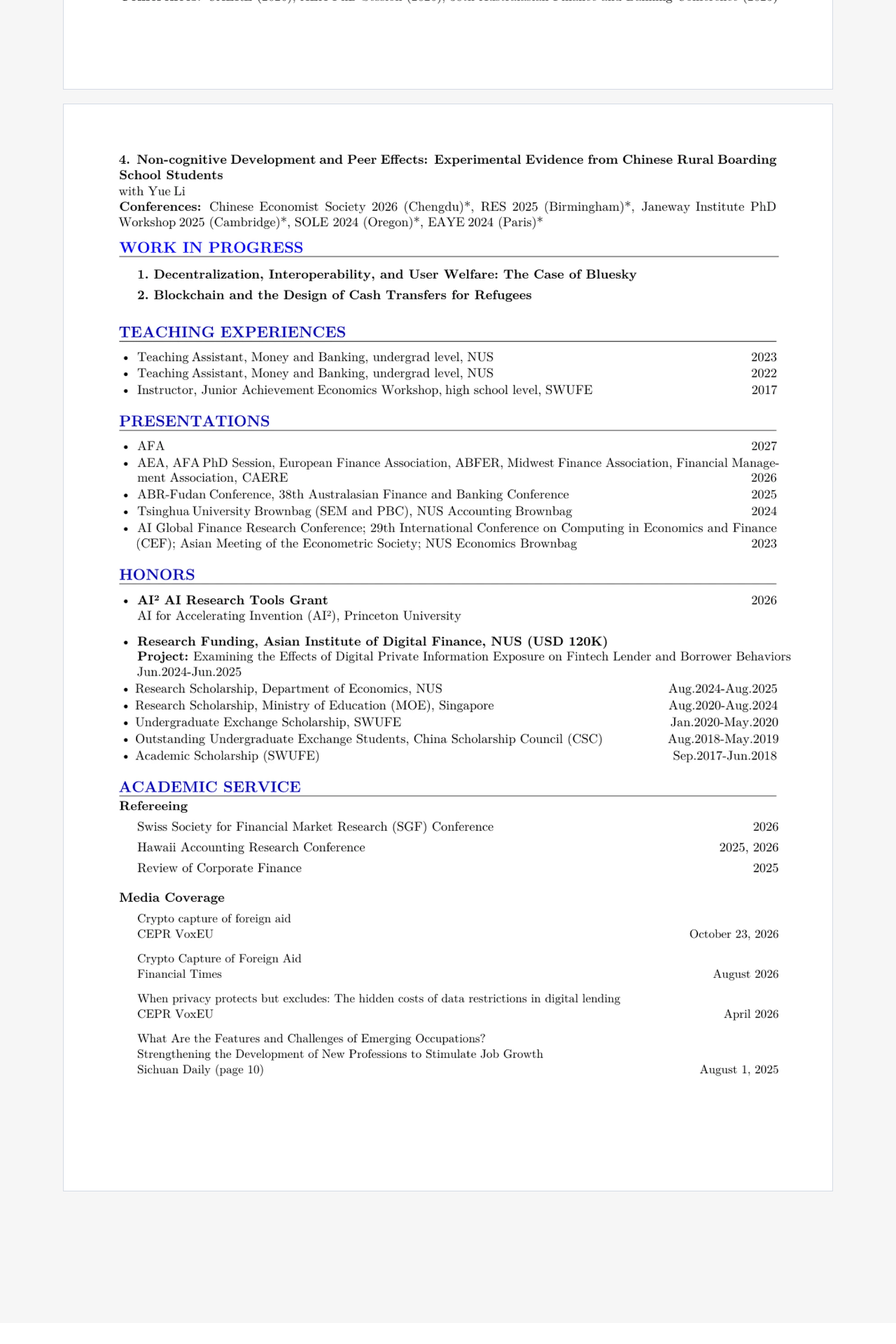
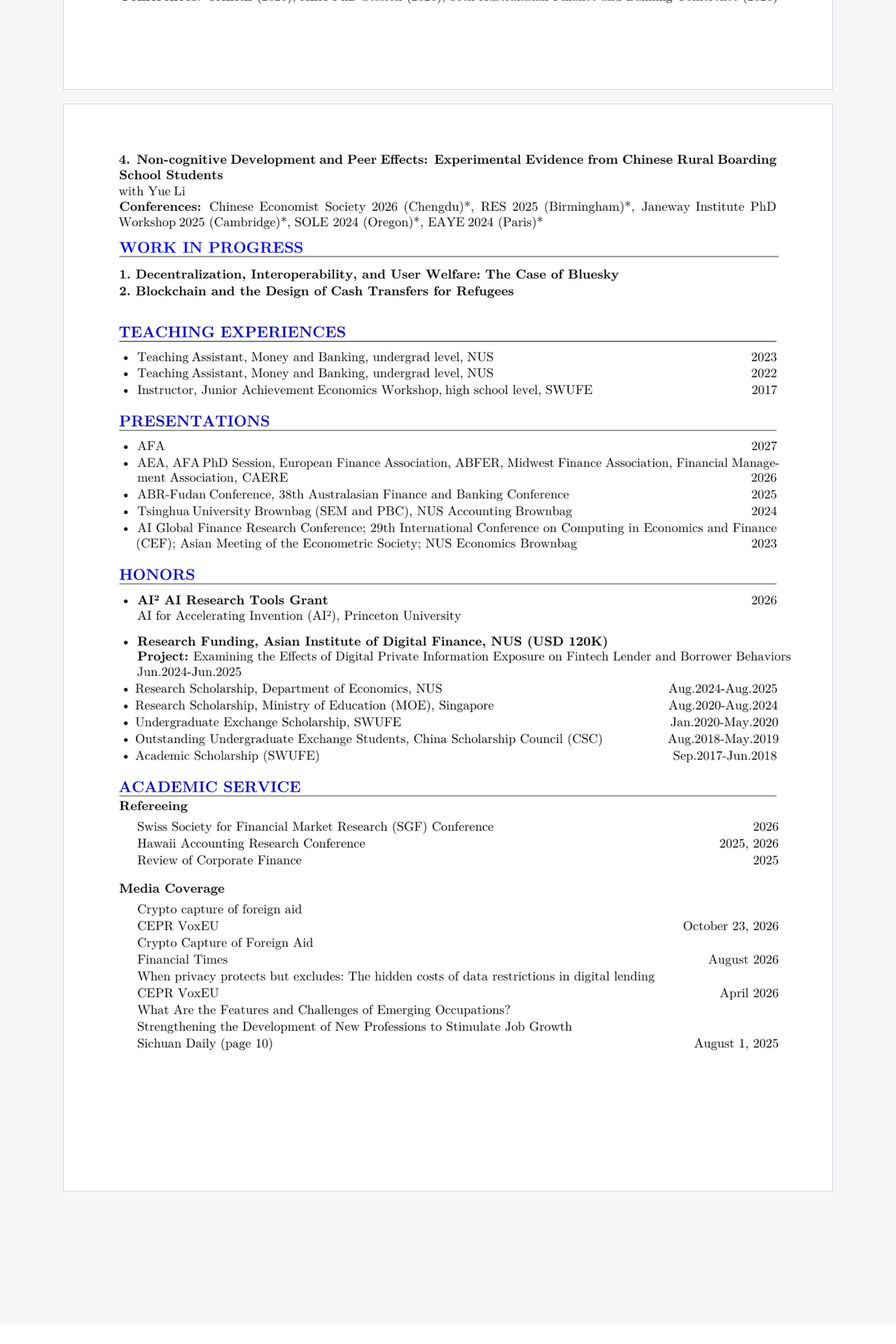
Before and after one commit to peiyi-jin/peiyi-jin.github.io, a Jekyll site: the page built from _pages/cv.md, in a window 1280 px wide. Shown: the part 1637-3557 px from the top of the page at 70% size. Built offline with Jekyll 4.4.1, drawn with Linux system fonts in a browser that asks for light colours; some web fonts are replaced.

Commit message:
Align work in progress with research and unify service line spacing

```diff
--- a/_pages/cv.md
+++ b/_pages/cv.md
@@ -16,8 +16,8 @@ author_profile: false
   }
 </style>
 
-<p class="cv-actions"><a href="{{ base_path }}/files/PeiyiJin_CV_20261117_numbered.pdf" target="_blank" rel="noopener noreferrer">Open PDF in a new tab</a></p>
+<p class="cv-actions"><a href="{{ base_path }}/files/PeiyiJin_CV_20261117_spacing.pdf" target="_blank" rel="noopener noreferrer">Open PDF in a new tab</a></p>
 <div class="cv-pages" aria-label="Peiyi Jin's curriculum vitae, two pages">
-  <img src="{{ base_path }}/assets/images/cv/20261117-numbered/page-1.webp" alt="Peiyi Jin's curriculum vitae, page 1 of 2" width="1697" height="2400">
-  <img src="{{ base_path }}/assets/images/cv/20261117-numbered/page-2.webp" alt="Peiyi Jin's curriculum vitae, page 2 of 2" width="1697" height="2400" loading="lazy">
+  <img src="{{ base_path }}/assets/images/cv/20261117-spacing/page-1.webp" alt="Peiyi Jin's curriculum vitae, page 1 of 2" width="1697" height="2400">
+  <img src="{{ base_path }}/assets/images/cv/20261117-spacing/page-2.webp" alt="Peiyi Jin's curriculum vitae, page 2 of 2" width="1697" height="2400" loading="lazy">
 </div>
```
Also changed, not shown: assets/images/cv/20261117-spacing/page-1.webp (added), assets/images/cv/20261117-spacing/page-2.webp (added), 1 other file.
